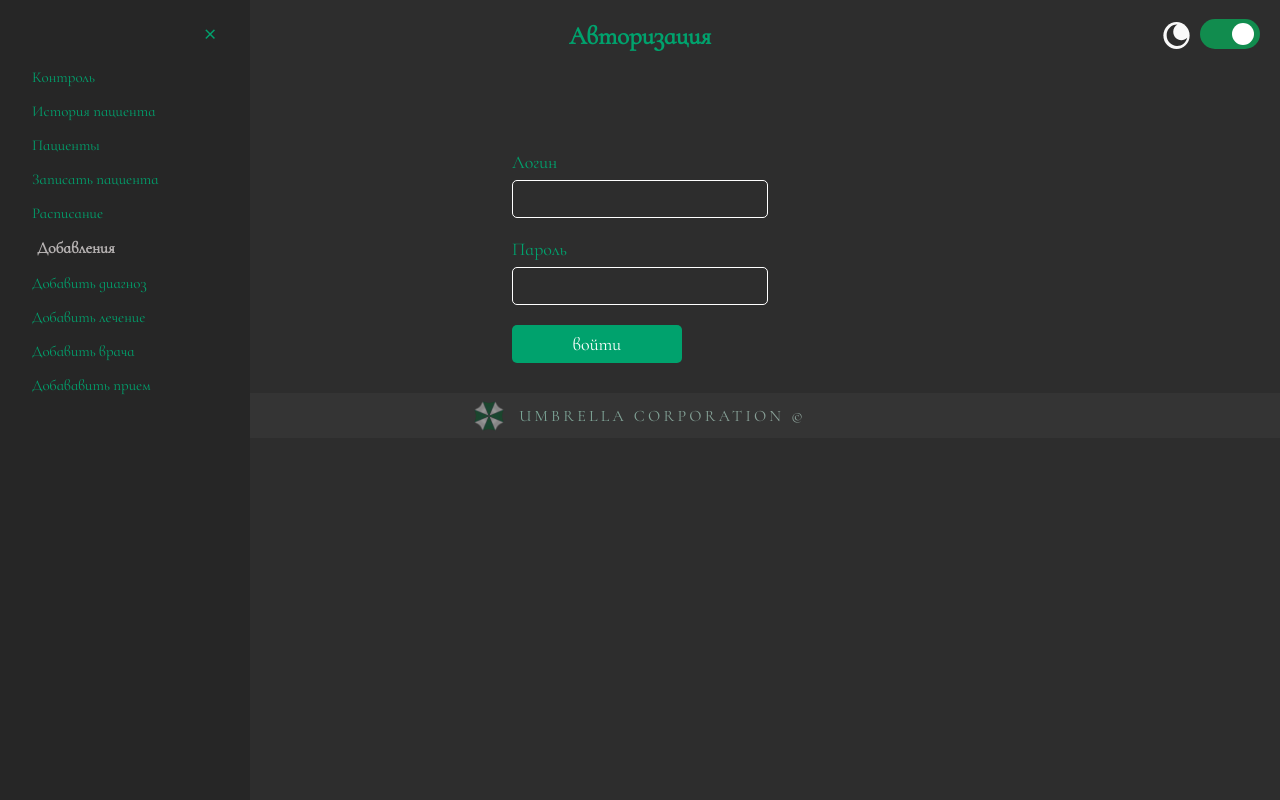
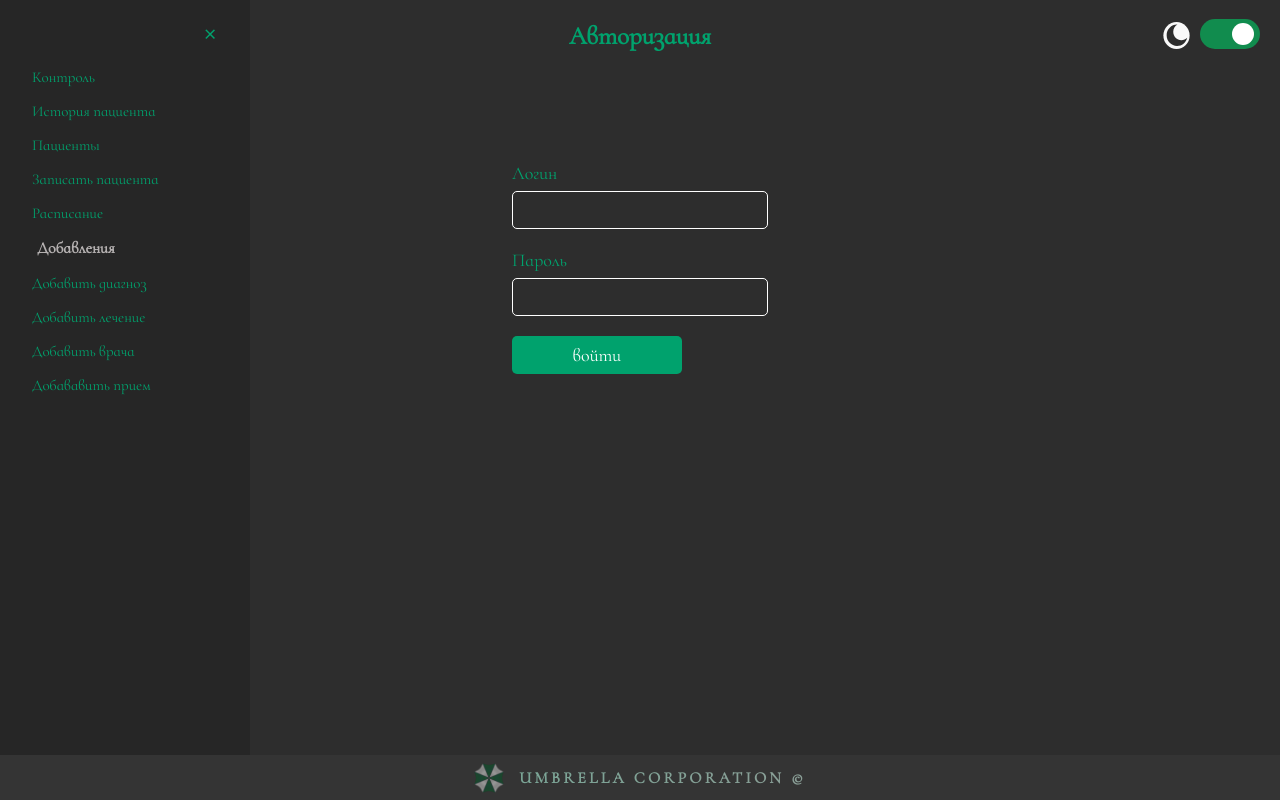
Before and after one commit to aefe2/course, a Vue app: page / in a window 1280 px wide. Built offline with nearby package versions, Linux system fonts and the light colour scheme.

Commit message:
Базовая декомпозиция, стили

```diff
--- a/src/App.vue
+++ b/src/App.vue
@@ -1,18 +1,5 @@
 <template>
-  <div class="header-container">
-    <div class="header">
-      <h3 class="title">Авторизация</h3>
-      <div class="switch-container">
-        <svg width="27" height="27" viewBox="0 0 36 37" fill="none" xmlns="http://www.w3.org/2000/svg">
-          <ellipse cx="18" cy="18.5" rx="18" ry="18.5" fill="#F9F9F9"/>
-          <path fill-rule="evenodd" clip-rule="evenodd"
-                d="M32.625 21.4377C30.6048 23.5717 27.7802 24.8973 24.6544 24.8973C18.5132 24.8973 13.5348 19.7805 13.5348 13.4687C13.5348 9.17245 15.8414 5.42987 19.2512 3.47775C19.0839 3.47177 18.9158 3.46875 18.7471 3.46875C10.8786 3.46875 4.5 10.0246 4.5 18.1116C4.5 26.1986 10.8786 32.7544 18.7471 32.7544C25.5023 32.7544 31.1595 27.9223 32.625 21.4377Z"
-                fill="#2D2D2D"/>
-        </svg>
-        <div class="switch-btn switch-on"></div>
-      </div>
-    </div>
-  </div>
+  <header-item></header-item>
   <div class="main">
     <button onclick="openNav()" class="menu-toggle">&#9776;</button>
     <div id="mySidenav" class="sidebar sidenav">
@@ -47,9 +34,10 @@
 
 import {defineComponent} from "vue";
 import FooterItem from "@/components/Footer-Item.vue";
+import HeaderItem from "@/components/Header-Item.vue";
 
 export default defineComponent({
-  components: {FooterItem}
+  components: {HeaderItem, FooterItem}
 })
 </script>
 
@@ -131,119 +119,14 @@ export default defineComponent({
   src: url("~@/assets/fonts/CormorantInfant-Regular.ttf") format('woff2');
   font-weight: normal;
   font-style: normal;
-
 }
 
-body {
+#app {
   scroll-behavior: smooth;
   min-height: 100vh;
   display: grid;
   grid-template-rows: auto 1fr auto;
   background-color: #2D2D2D;
-}
-
-.title {
-  color: #00A26D;
-  text-align: center;
-  font-size: 25px;
-}
-
-.header {
-  display: flex;
-  justify-content: center;
-  margin-top: 21px;
-  margin-bottom: 11px;
-  text-align: right;
-  align-items: center;
-}
-
-@keyframes flow {
-  0% {
-    background-position: 0 50%;
-  }
-  50% {
-    background-position: 100% 50%;
-  }
-  100% {
-    background-position: 0 50%;
-  }
-}
-
-/*switch btn*/
-.switch-container {
-  position: absolute;
-  right: 20px;
-}
-
-.switch-btn {
-  display: inline-block;
-  width: 60px; /* ширина */
-  height: 30px; /* высота */
-  border-radius: 20px; /* радиус скругления */
-  background: #bfbfbf; /* цвет фона */
-  z-index: 0;
-  margin-left: 10px;
-  border: none;
-  cursor: pointer;
-  position: relative;
-  transition-duration: 300ms; /* анимация */
-}
-
-.switch-btn::after {
-  content: "";
-  height: 22px; /* высота кнопки */
-  width: 22px; /* ширина кнопки */
-  border-radius: 17px;
-  background: #fff; /* цвет кнопки */
-  top: 4px; /* положение кнопки по вертикали относительно основы */
-  right: 4px; /* положение кнопки по горизонтали относительно основы */
-  transition-duration: 300ms; /* анимация */
-  position: absolute;
-  z-index: 1;
-}
-
-.switch-on {
-  background: #118c4e;
-}
-
-.switch-on::after {
-  left: 32px;
-}
-
-/*footer*/
-.footer {
-  display: flex;
-  background-color: rgba(52, 52, 52, 1);
-  margin-top: 30px;
-  height: 45px;
-  justify-content: center;
-  align-items: center;
-  z-index: 10;
-}
-
-.footer > span {
-  /*background-color: rgba(0, 162, 109, 0.49);*/
-  /*transition-duration: .3s;*/
-  animation: flow 8s ease-in-out infinite;
-  /*background: linear-gradient(-60deg, #904e95, #904e95, #e73c7e, #ee7752);*/
-  /*background: linear-gradient(-60deg, #904e95, #e73c7e, #ee7752);*/
-  background: linear-gradient(90deg, #02fca8, #b4b0b0);
-  background-size: 900%;
-  -webkit-background-clip: text;
-  background-clip: text;
-  -webkit-text-fill-color: transparent;
-  letter-spacing: .2em;
-  text-transform: uppercase;
-  filter: opacity(80%);
-  color: #00A26D;
-  /*font-weight: bold;*/
-}
-
-.footer > img {
-  margin-right: 15px;
-  width: 30px;
-  height: 30px;
-  filter: hue-rotate(160deg) opacity(50%);
 }
 
 .main {
--- a/src/components/Footer-Item.vue
+++ b/src/components/Footer-Item.vue
@@ -45,6 +45,7 @@ export default {
   text-transform: uppercase;
   filter: opacity(80%);
   color: #00A26D;
+  font-weight: bold;
 }
 
 .footer > img {
--- /dev/null
+++ b/src/components/Header-Item.vue
@@ -0,0 +1,80 @@
+<template>
+  <div class="header-container">
+    <div class="header">
+      <h3 class="title">Авторизация</h3>
+      <div class="switch-container">
+        <svg width="27" height="27" viewBox="0 0 36 37" fill="none" xmlns="http://www.w3.org/2000/svg">
+          <ellipse cx="18" cy="18.5" rx="18" ry="18.5" fill="#F9F9F9"/>
+          <path fill-rule="evenodd" clip-rule="evenodd"
+                d="M32.625 21.4377C30.6048 23.5717 27.7802 24.8973 24.6544 24.8973C18.5132 24.8973 13.5348 19.7805 13.5348 13.4687C13.5348 9.17245 15.8414 5.42987 19.2512 3.47775C19.0839 3.47177 18.9158 3.46875 18.7471 3.46875C10.8786 3.46875 4.5 10.0246 4.5 18.1116C4.5 26.1986 10.8786 32.7544 18.7471 32.7544C25.5023 32.7544 31.1595 27.9223 32.625 21.4377Z"
+                fill="#2D2D2D"/>
+        </svg>
+        <div class="switch-btn switch-on"></div>
+      </div>
+    </div>
+  </div>
+</template>
+
+<script>
+export default {
+  name: "Header-Item"
+}
+</script>
+
+<style scoped>
+.title {
+  color: #00A26D;
+  text-align: center;
+  font-size: 25px;
+}
+
+.header {
+  display: flex;
+  justify-content: center;
+  margin-top: 21px;
+  margin-bottom: 11px;
+  text-align: right;
+  align-items: center;
+}
+
+/*switch btn*/
+.switch-container {
+  position: absolute;
+  right: 20px;
+}
+
+.switch-btn {
+  display: inline-block;
+  width: 60px; /* ширина */
+  height: 30px; /* высота */
+  border-radius: 20px; /* радиус скругления */
+  background: #bfbfbf; /* цвет фона */
+  z-index: 0;
+  margin-left: 10px;
+  border: none;
+  cursor: pointer;
+  position: relative;
+  transition-duration: 300ms; /* анимация */
+}
+
+.switch-btn::after {
+  content: "";
+  height: 22px; /* высота кнопки */
+  width: 22px; /* ширина кнопки */
+  border-radius: 17px;
+  background: #fff; /* цвет кнопки */
+  top: 4px; /* положение кнопки по вертикали относительно основы */
+  right: 4px; /* положение кнопки по горизонтали относительно основы */
+  transition-duration: 300ms; /* анимация */
+  position: absolute;
+  z-index: 1;
+}
+
+.switch-on {
+  background: #118c4e;
+}
+
+.switch-on::after {
+  left: 32px;
+}
+</style>
```
Also changed, not shown: src/components/Header.vue (deleted, +0 -13 lines).
